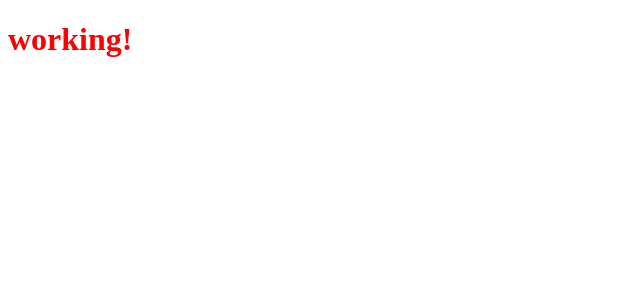
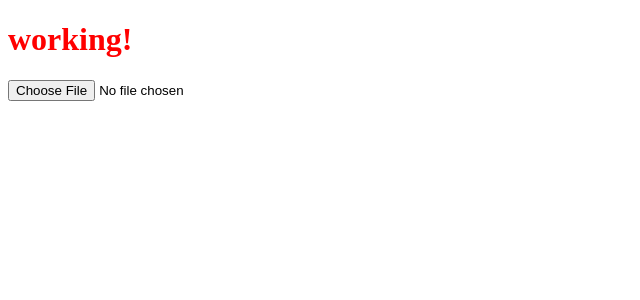
Before and after one commit to msanigar/visualsearch, a React app: page / in a window 1280 px wide. Shown: the top 300 px of the page, without its empty margins (0-640 px from the left). Built offline with nearby package versions, Linux system fonts and the light colour scheme.

Commit message:
Austin - client side file upload

```diff
--- a/src/App.js
+++ b/src/App.js
@@ -1,10 +1,12 @@
 import React, { Component } from 'react';
+import UploadContainer from './uploadContainer';
 
 class App extends Component {
   render() {
     return (
       <div className="App">
         <h1>working!</h1>
+        <UploadContainer />
       </div>
     );
   }
--- /dev/null
+++ b/src/upload.js
@@ -0,0 +1,9 @@
+import React from "react";
+
+const Upload = ({ url, handleChange }) => (
+    <form action="{ url }" encType="multipart/form-data" method="post">
+        <input type="file" name="file-upload" className="file-upload-input" multiple="" onChange={handleChange} />
+    </form>
+);
+
+export default Upload;
--- /dev/null
+++ b/src/uploadContainer.js
@@ -0,0 +1,26 @@
+import React, { Component } from 'react';
+import Upload from './upload';
+
+export default class UploadContainer extends Component {
+    constructor(){
+        super();
+        this.state = {
+            url : 'http://localhost:8000/api/upload'
+        };
+    }
+
+    evtChange_upload( evt ){
+
+        let data = new FormData( evt.currentTarget.parentNode );
+
+        fetch( this.state.url, { method : 'post', body : data })
+            .then( res => console.log( 'res : ', res ))
+            .catch( er => console.error( er ));
+
+    }
+
+    render(){
+        return <Upload url={this.state.url} handleChange={this.evtChange_upload.bind(this)} />;
+    }
+
+};
```
